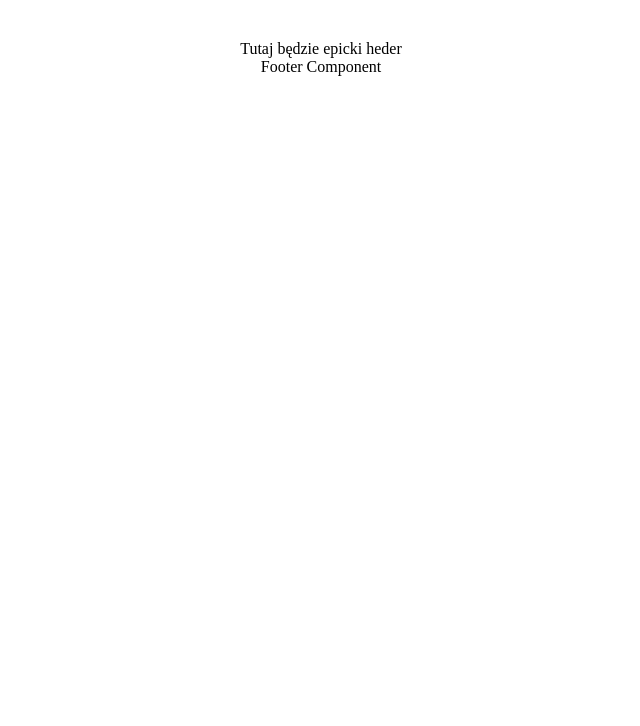
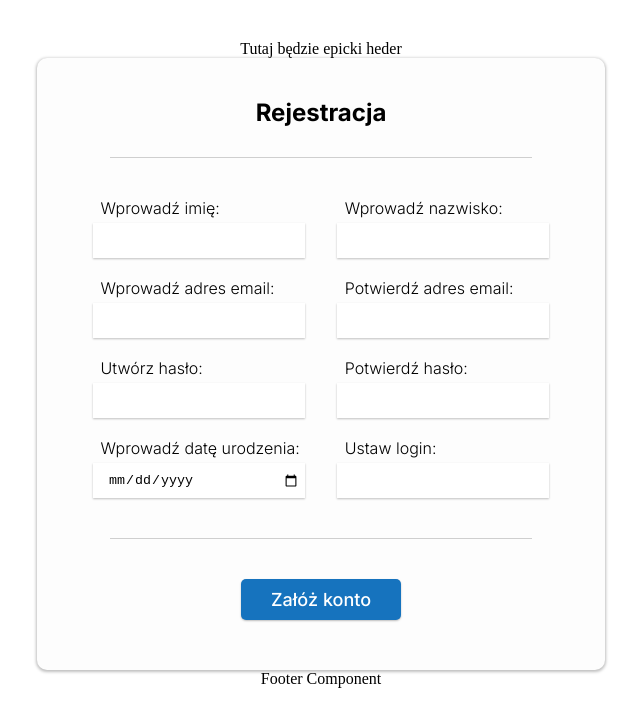
Before and after one commit to Ixperio/WarsztatSamochodowyReact, a React (Vite) app: page /User/Register in a window 1280 px wide. Shown: the top 726 px of the page, without its empty margins (319-959 px from the left). Built offline with nearby package versions, Linux system fonts and the light colour scheme.

Commit message:
Dodano zmiany w postaci formularza rejestracji i logowania

```diff
--- a/index.html
+++ b/index.html
@@ -5,9 +5,14 @@
     <link rel="icon" type="image/svg+xml" href="/vite.svg" />
     <meta name="viewport" content="width=device-width, initial-scale=1.0" />
     <title>Warsztat Samochodowy</title>
+
+    <link rel="preconnect" href="https://fonts.googleapis.com"/>
+    <link href="https://fonts.googleapis.com/css2?family=Inter:wght@100..900&family=Roboto:ital,wght@0,100;0,300;0,400;0,500;0,700;0,900;1,100;1,300;1,400;1,500;1,700;1,900&display=swap" rel="stylesheet"/>
+    <script src="https://ajax.googleapis.com/ajax/libs/jquery/3.7.1/jquery.min.js"></script>
+
   </head>
   <body>
+    <script type="module" src="/src/main.tsx"></script>
     <div id="root"></div>
-    <script type="module" src="/src/main.tsx"></script>
   </body>
 </html>
--- a/package.json
+++ b/package.json
@@ -10,8 +10,11 @@
     "preview": "vite preview"
   },
   "dependencies": {
+    "@types/react-helmet": "^6.1.11",
     "react": "^18.2.0",
-    "react-dom": "^18.2.0"
+    "react-dom": "^18.2.0",
+    "react-helmet": "^6.1.0",
+    "react-helmet-async": "^2.0.4"
   },
   "devDependencies": {
     "@types/react": "^18.2.43",
--- a/src/App.tsx
+++ b/src/App.tsx
@@ -1,14 +1,21 @@
+import { BrowserRouter as Router, Route, Routes } from 'react-router-dom';
 import './App.css'
 import Footer from './components/Footer/Footer'
 import Header from './components/Header/Header'
+import Login from './components/Login/Login';
+import Register from './components/Register/Register';
 
 function App() {
 
   return (
-    <>
-    <Header></Header>
-    <Footer></Footer>
-    </>
+    <Router>
+      <Header />
+      <Routes>
+        <Route path="/User/Login" element={<Login/>} />
+        <Route path="/User/Register" element={<Register/>} />
+      </Routes>
+      <Footer />
+    </Router>
   )
 }
 
--- /dev/null
+++ b/src/components/Login/Login.css
@@ -0,0 +1,77 @@
+.login{
+    display: grid;
+    place-items: center;
+}
+.login > form{
+
+    display: grid;
+    grid-template-columns: 1fr;
+    place-items: center;
+    box-shadow: rgba(0,0,0,0.25) 0px 1px 3px 1px;
+    border-radius: 10px;
+    padding: 30px;
+    padding-top: 20px;
+    padding-bottom: 20px;
+    background-color: #fdfdfd;
+    color: #000;
+    font-family: Inter;
+    font-weight: 300;
+    width: max-content;
+}
+.login > form > label{
+    width: 100%;
+    text-align: left;
+    padding-bottom: 5px;
+    padding-left: 5px;
+}
+.login > form > .line{
+    width: 90%;
+    margin-left: 5%;
+    margin-right: 5%;
+    margin-top: 10px;
+    margin-bottom: 10px;
+    content: "";
+    height: 1px;
+    background-color: #cfcfcf;
+}
+.login > form > input{
+    max-width: 300px;
+    width: auto;
+    min-width: 120px;
+    text-indent: 5px;
+    border: none;
+    box-shadow: rgba(0,0,0,0.25) 0px 1px 2px 0px;
+    text-align: left;
+    padding: 5px;
+    outline: none;
+}
+.login > form > button[type="submit"]{
+    padding: 10px 30px 10px 30px;
+    border-radius: 5px;
+    outline: none;
+    border: none;
+    font-weight: 500;
+    font-family: Inter;
+    color: #fff;
+    background-color: #1673be;
+    cursor: pointer;
+    transition: 0.1s;
+    box-shadow: rgba(0,0,0,0.25) 0px 1px 2px 0px;
+    margin-top: 10px;
+    margin-bottom: 15px;
+}
+.login > form > button[type="submit"]:hover{
+    padding: 10px 30px 10px 30px;
+    margin-top: 9px;
+    margin-bottom: 16px;
+    border-radius: 5px;
+    outline: none;
+    border: none;
+    font-weight: 500;
+    font-family: Inter;
+    color: #fff;
+    background-color: #1673be;
+    cursor: pointer;
+    transition: 0.15s;
+    box-shadow: rgba(0,0,0,0.25) 0px 2px 2px 0px;
+}
--- /dev/null
+++ b/src/components/Login/Login.tsx
@@ -0,0 +1,33 @@
+import './Login.css';
+
+const Login = () => {
+    const handleSubmit = (event: React.FormEvent<HTMLFormElement>) => {
+        event.preventDefault();
+
+        const formData = new FormData(event.currentTarget);
+        const username = formData.get('username');
+        const password = formData.get('password');
+
+        console.log('Username:', username);
+        console.log('Password:', password);
+
+      };
+    return (
+        <div className="login">
+        <form onSubmit={handleSubmit}>
+            <h3>Logowanie</h3>
+            <div className="line"></div>
+            <label>Login:</label>
+            <input type="text" name="username" />
+            <br />
+            <label>Hasło:</label>
+                <input type="password" name="password" />
+            <br />
+            <div className="line"></div>
+            <button type="submit">Zaloguj się</button>
+        </form>
+        </div>
+    )
+  }
+
+  export default Login;
--- /dev/null
+++ b/src/components/Register/Register.css
@@ -0,0 +1,120 @@
+.register{
+    display: grid;
+    place-items: center;
+}
+.register > form{
+
+    display: grid;
+    grid-template-areas: "a a"
+                         "e e"
+                         "b c"
+                         "f f"
+                         "d d";
+    place-items: center;
+    grid-template-columns: 1fr 1fr;
+    grid-column-gap: 20px;
+    grid-row-gap: 30px;
+    box-shadow: rgba(0,0,0,0.25) 0px 1px 3px 1px;
+    border-radius: 10px;
+    padding: 50px;
+    padding-top: 20px;
+    padding-bottom: 40px;
+    background-color: #fdfdfd;
+    color: #000;
+    font-family: Inter;
+    font-weight: 300;
+    width: max-content;
+}
+.register > form > .line{
+    width: 90%;
+    margin-left: 5%;
+    margin-right: 5%;
+    content: "";
+    height: 1px;
+    background-color: #cfcfcf;
+}
+.register > form > .line1{
+    grid-area: e;
+}
+.register > form > .line2{
+    grid-area: f;
+}
+.register > form > h2{
+    grid-area: a;
+    width: 100%;
+    align-items: center;
+    padding: 0;
+    padding-top: 20px;
+    margin: 0;
+}
+.register > form > .leftRegisterData{
+    grid-area: b;
+    display: grid;
+    grid-template-columns: 1fr;
+    width: 100%;
+    padding: 10px;
+    justify-items: center;
+}
+.register > form > .rightRegisterData{
+    grid-area: c;
+    display: grid;
+    grid-template-columns: 1fr;
+    width: 100%;
+    padding: 10px;
+    justify-items: center;
+}
+.register > form > div{
+    padding-top: 0;
+}
+.register > form > div > label{
+    width: 90%;
+    text-align: left;
+    padding-bottom: 5px;
+    padding-top: 20px;
+    padding-left: 5px;
+}
+.register > form > div > label:first-of-type{
+    padding-top: 0px;
+}
+.register > form > div > input{
+    width: 90%;
+    text-indent: 5px;
+    height: 25px;
+    border: none;
+    box-shadow: rgba(0,0,0,0.25) 0px 1px 2px 0px;
+    text-align: left;
+    padding: 5px;
+    outline: none;
+}
+.register > form > button[type="submit"]{
+    grid-area: d;
+    padding: 10px 30px 10px 30px;
+    border-radius: 5px;
+    outline: none;
+    border: none;
+    font-weight: 500;
+    font-family: Inter;
+    font-size: 18px;
+    color: #fff;
+    background-color: #1673be;
+    cursor: pointer;
+    transition: 0.1s;
+    box-shadow: rgba(0,0,0,0.25) 0px 1px 2px 0px;
+    margin-top: 10px;
+    margin-bottom: 10px;
+}
+.register > form > button[type="submit"]:hover{
+    padding: 10px 30px 10px 30px;
+    margin-top: 9px;
+    margin-bottom: 11px;
+    border-radius: 5px;
+    outline: none;
+    border: none;
+    font-weight: 500;
+    font-family: Inter;
+    color: #fff;
+    background-color: #1673be;
+    cursor: pointer;
+    transition: 0.15s;
+    box-shadow: rgba(0,0,0,0.25) 0px 2px 2px 0px;
+}
--- /dev/null
+++ b/src/components/Register/Register.tsx
@@ -0,0 +1,44 @@
+
+import './Register.css';
+
+const Register = () => {
+    return (
+        <div className="register">
+        <form>
+            <h2>Rejestracja</h2>
+            <div className="line line1"></div>
+            <div className="leftRegisterData">
+                <label>Wprowadź imię:</label>
+                <input type="text" name="username" required/>
+
+                <label>Wprowadź adres email:</label>
+                <input type="email" name="email" required/>
+
+                <label>Utwórz hasło:</label>
+                <input type="password" name="password" required/>
+
+                <label>Wprowadź datę urodzenia:</label>
+                <input type="date" name="birthday" required/>
+            </div>
+            <div className="rightRegisterData">
+                <label>Wprowadź nazwisko:</label>
+                <input type="text" name="usersurname" required />
+
+                <label>Potwierdź adres email:</label>
+                <input type="email" name="emailconfirm" required/>
+
+                <label>Potwierdź hasło:</label>
+                <input type="password" name="passwordconfirm" required/>
+
+                <label>Ustaw login:</label>
+                <input type="text" name="login" required/>
+            </div>
+            <div className="line line2"></div>
+            <button type="submit">Załóż konto</button>
+
+        </form>
+        </div>
+    )
+  }
+
+  export default Register;
--- a/src/main.tsx
+++ b/src/main.tsx
@@ -1,6 +1,8 @@
 import React from 'react'
 import ReactDOM from 'react-dom/client'
 import App from './App.tsx'
+
+//style
 import './index.css'
 
 ReactDOM.createRoot(document.getElementById('root')!).render(
```
Also changed, not shown: 1 other file (tests, documents, lock files or other folders).
